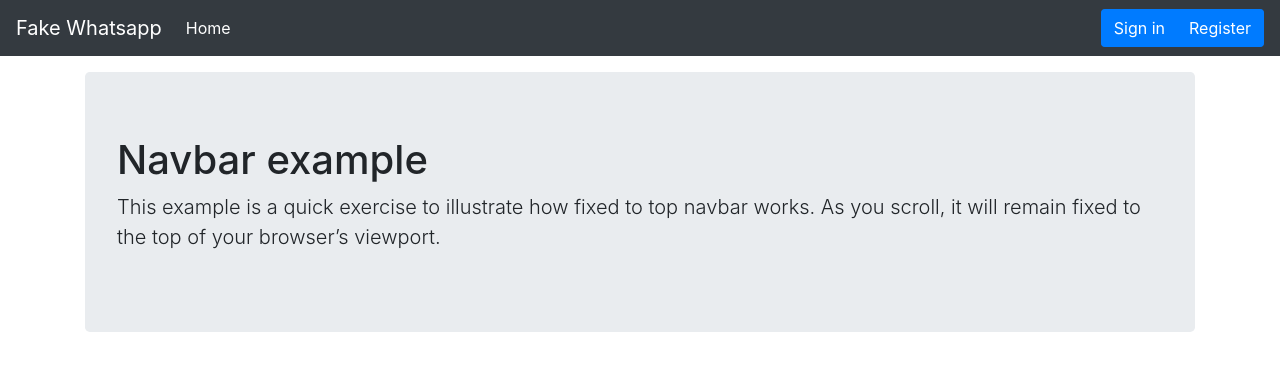
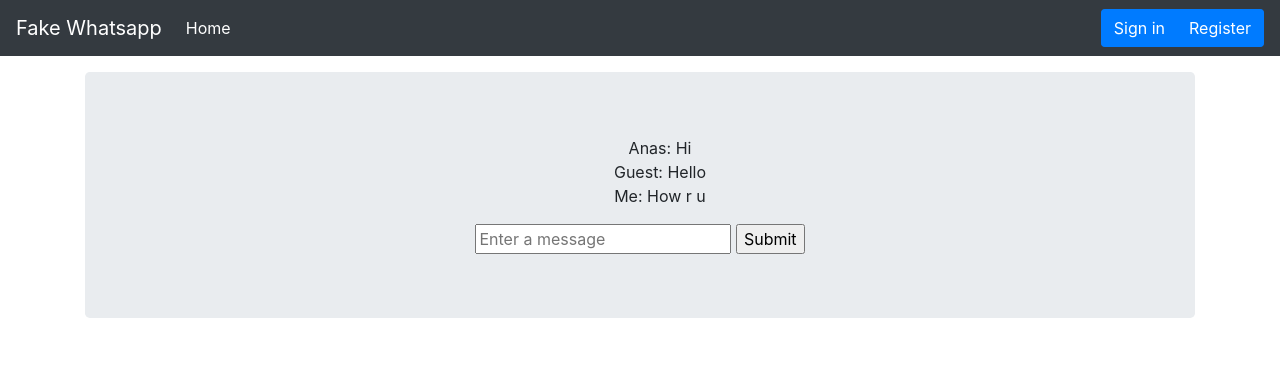
Before and after one commit to anas-a/chatApp, a plain HTML site: page index.html in a window 1280 px wide. Drawn offline with Linux system fonts and the light colour scheme.

Commit message:
add search and submit button

```diff
--- a/index.html
+++ b/index.html
@@ -52,9 +52,16 @@
         </nav>
 
         <main role="main" class="container">
-            <div class="jumbotron">
-                <h1>Navbar example</h1>
-                <p class="lead">This example is a quick exercise to illustrate how fixed to top navbar works. As you scroll, it will remain fixed to the top of your browser’s viewport.</p>
+            <div class="jumbotron" style="text-align: center;">
+                <ul style="list-style: none;">
+                  <li>Anas: Hi</li>
+                  <li>Guest: Hello</li>
+                  <li>Me: How r u</li>
+                </ul>
+                <form action="msg/sendmsg.html" method="POST">
+                  <input type="text" name="msg" placeholder="Enter a message">
+                  <input type="submit">
+                </form>
             </div>
         </main>
 
```
